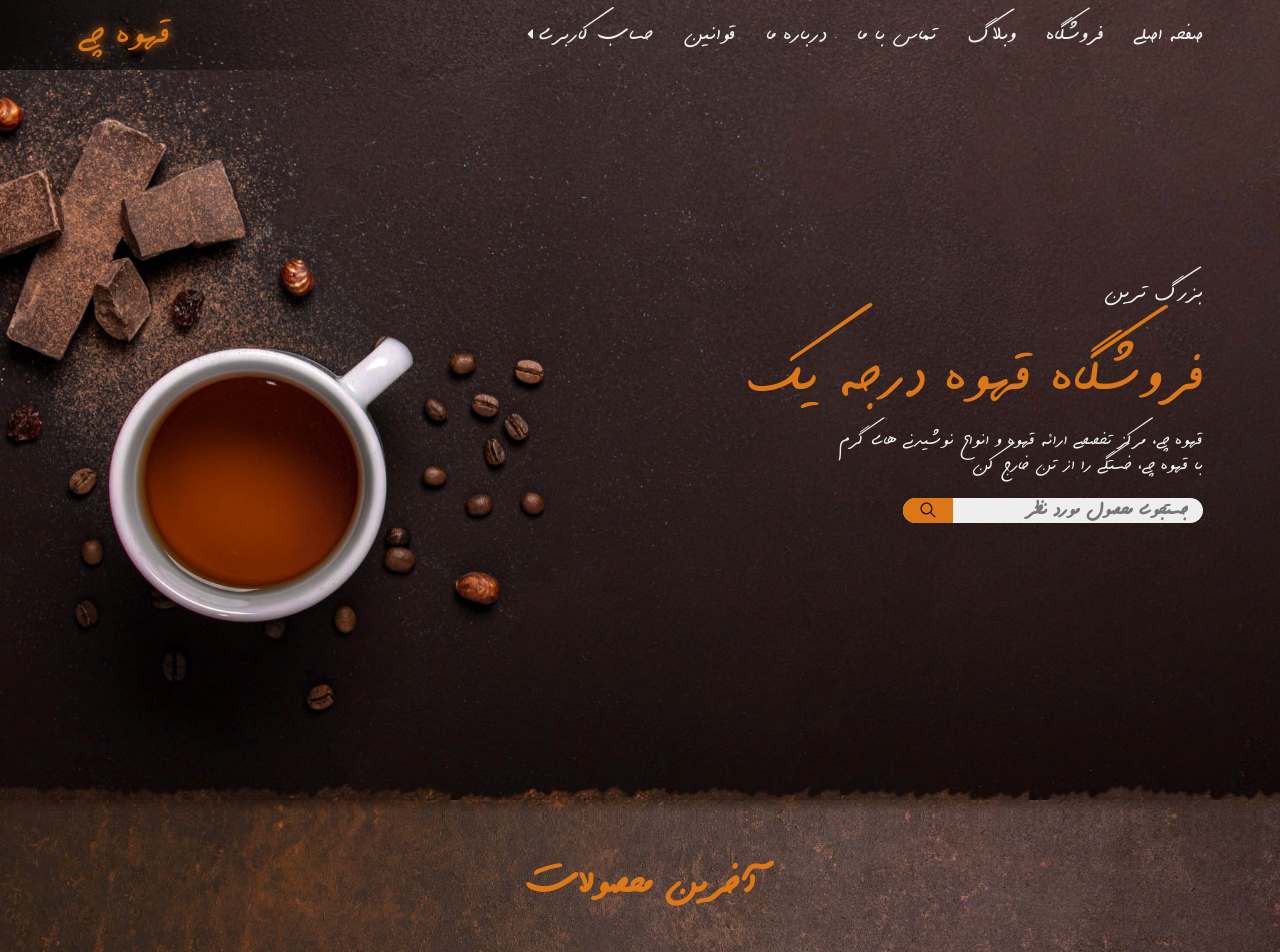
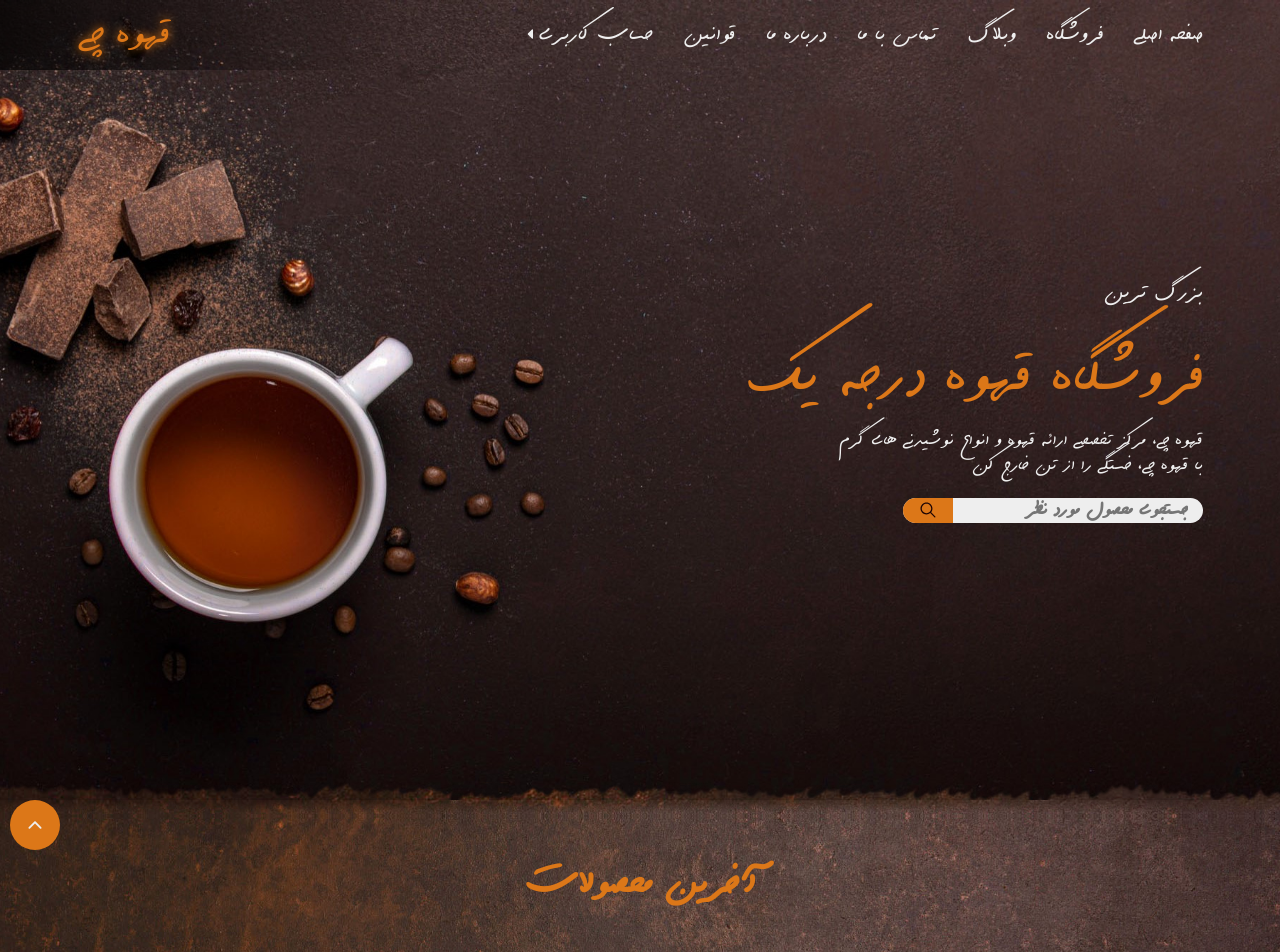
Before and after one commit to Mohsen-moosavi/coffee, a Next.js app: page / in a window 1280 px wide. Shown: the top 952 px of the page. Built offline with nearby package versions, Linux system fonts and the light colour scheme.

Commit message:
codding : scroll-to-top btn

```diff
--- a/src/app/layout.js
+++ b/src/app/layout.js
@@ -1,6 +1,7 @@
 import 'bootstrap/dist/css/bootstrap.css';
 import './globals.css'
 import AOS from '@/components/modules/AOS/AOS';
+import ScrollToTop from '@/components/modules/scrollToTop/ScrollToTop';
 
 export const metadata = {
   title: 'Coffee chee',
@@ -15,6 +16,7 @@ export default function RootLayout({ children }) {
     <html>
       <body dir='rtl'>
         <AOS/>
+        <ScrollToTop/>
         {children}
         </body>
     </html>
--- /dev/null
+++ b/src/components/modules/scrollToTop/ScollToTop.module.css
@@ -0,0 +1,28 @@
+.btn{
+    border-radius: 50%;
+    background-color: var(--primary-color);
+    display: flex;
+    align-items: center;
+    justify-content: center;
+    max-width: 5rem;
+    max-height: 5rem;
+    min-width: 3rem;
+    min-height: 3rem;
+    width: 6vw;
+    height: 6vw;
+    position: fixed;
+    left: 1rem;
+    bottom: -5rem;
+    z-index: 2;
+    cursor: pointer;;
+    transition: var(--transition);
+}
+
+.btnShow{
+    bottom: 1rem;
+}
+
+.btnIcon{
+    color: var(--light-color);
+    font-size: 2rem;
+}
--- /dev/null
+++ b/src/components/modules/scrollToTop/ScrollToTop.js
@@ -0,0 +1,35 @@
+'use client'
+import React, { useEffect, useState } from 'react'
+import { IoIosArrowUp } from "react-icons/io";
+import style from './ScollToTop.module.css'
+
+
+
+export default function ScrollToTop() {
+
+    const [isShowBtn , setIsShowBtn] = useState(false)
+
+    function scrollToTopHandeler(){
+        window.scrollTo({top : 0 , behavior : 'smooth'})
+    }
+
+    useEffect(()=>{
+        function setShowingBtn(){
+            if(window.scrollY > 120){
+                setIsShowBtn(true)
+            }else{
+                setIsShowBtn(false)
+            }
+        }
+
+        window.addEventListener('scroll' , setShowingBtn)
+
+        return ()=> window.removeEventListener('scroll', setShowingBtn)
+    },[])
+
+  return (
+    <div className={`${style.btn} ${isShowBtn ? style.btnShow : ''}`} onClick={scrollToTopHandeler}>
+        <IoIosArrowUp className={style.btnIcon}/>
+    </div>
+  )
+}
```
Also changed, not shown: src/app/page.js (+6 -6 lines).
